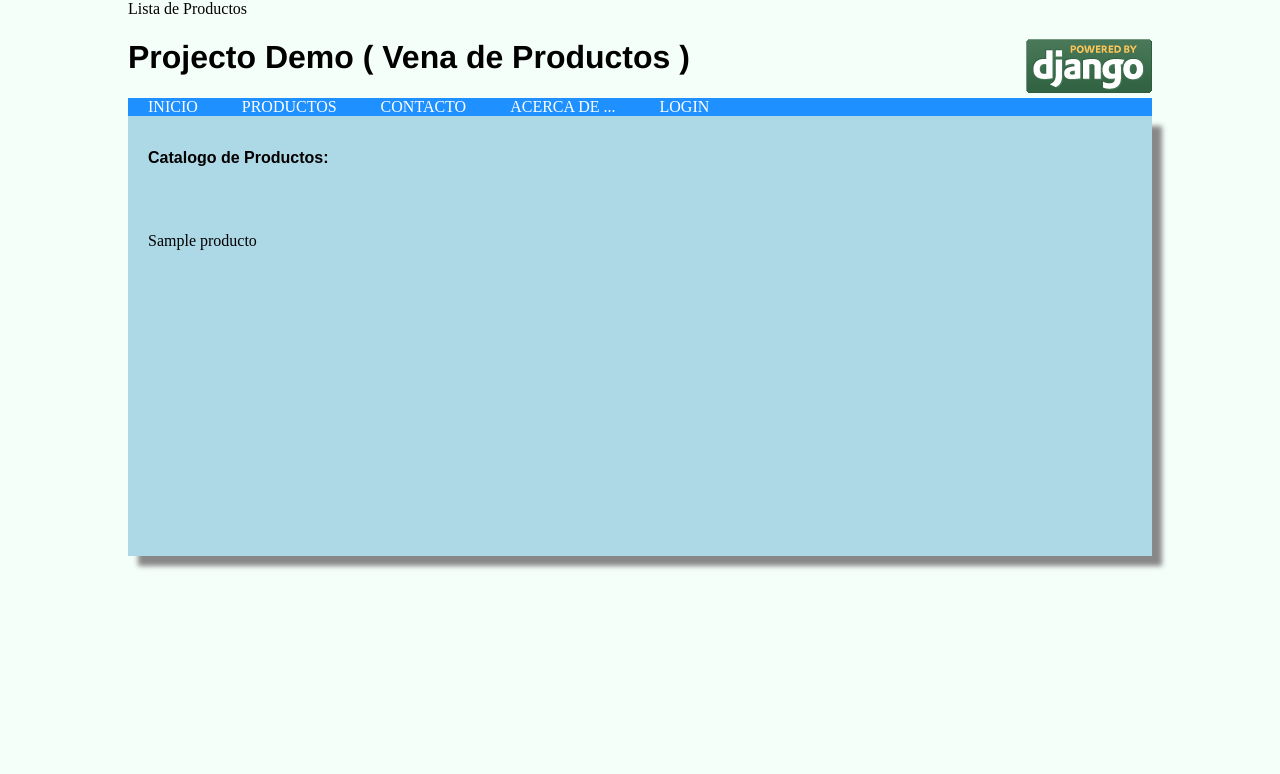
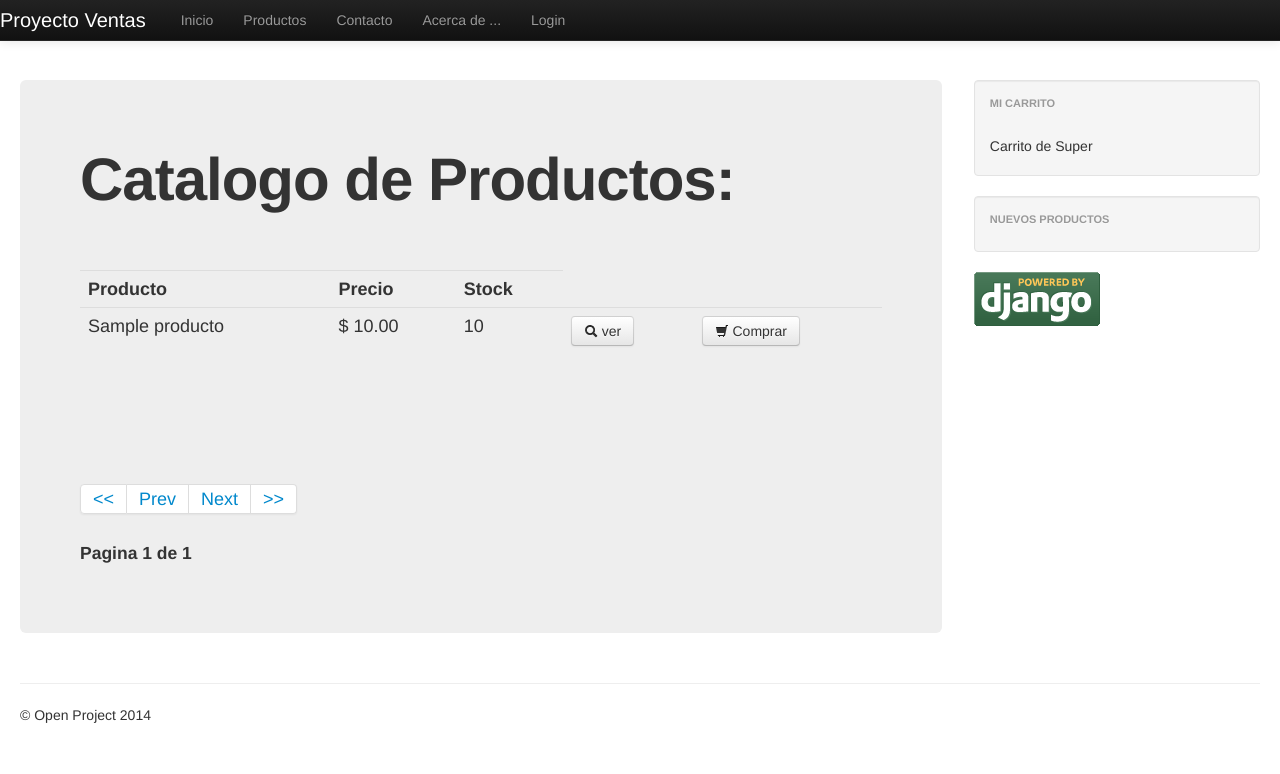
Before and after one commit to jose909/django, a Django app: page /productos/page/1/ in a window 1280 px wide. Shown: the top 774 px of the page. Run offline with Django 3.2, Linux system fonts and the light colour scheme; tables that the repository leaves empty hold one stand-in row (values such as "Sample post"); some libraries are stand-ins or nearby versions.

Commit message:
mmmm
mmmm

```diff
--- a/demo/demo/templates/home/base.html
+++ b/demo/demo/templates/home/base.html
@@ -1,32 +1,100 @@
-<!DOCTYPE HTML>
-<html>
-<head>	<meta charset="utf-8"
-		<title> {% block title %} Titulo Base {% endblock %} </title>
-		{% block css %}<link rel="stylesheet"  href="/media/css/estilo.css"> {% endblock %}
+
+
+<!DOCTYPE html>
+<html lang"es">
+<head>
+	<meta charset="utf-8">
+	<br>
+	<title> {% block title %} Bienvenidos{% endblock %} </title>
+	<link rel="stylesheet"  href="/media/bootstrap/css/bootstrap.css">
+	<link rel="stylesheet"  href="/media/bootstrap/css/bootstrap-responsive.css">
+	<script src="/media/js/jquery.js"></script>
+	<script src="/media/bootstrap/js/bootstrap.js"></script>
+	<style type="text/css">
+		body{
+			padding-top: 60px;
+			padding-bottom: 40px;
+		}
+		.sidebar-nav{
+			padding: 9px 0;
+		}
+
+	</style>
+	<script type="text/javascript">
+        $(document).on('ready',function(){
+              $.ajax({
+                  type:"GET",
+                  contentType:"application/json; charset=utf-8",
+                  dateType:"json",
+                  url:"/ws/productos/",
+                  success:function(response){
+                          var i = (response.length-1)-2;
+                          for(i;i<=(response.length-1);i++){
+                              $('#ProductosNuevos').append("<li>"+response[i].fields.nombre+"</li>");
+                          }
+                  }
+              });
+        });
+
+	</script>
 
 </head>
 <body>
-<header>	<img src="/media/imagenes/django.gif"/>
-		<h1>Projecto Demo ( Vena de Productos )</h1>
-		<nav>
-			<a href="{% url vista_principal %}">Inicio</a>
-			<a href="{% url vista_productos %}">Productos</a>
-			<a href="{% url vista_contacto %}">Contacto</a>
-			<a href="{% url vista_about %}">Acerca de ...</a>
+	<div class="navbar navbar-inverse navbar-fixed-top">
+		<div class = "navbar-inner">
+			<a class="brand" href="{% url vista_principal %}"> Proyecto Ventas</a>
+			{% if user.is_authenticated %}
+				<p class="navbar-text pull-right">
+					Usuario{{user.username}}
+				</p>
+			{% endif %}
+			<ul class="nav">
+				<li><a href="{% url vista_principal %}">Inicio</a></li>
+				<li><a href="/productos/page/1/">Productos</a></li>
+				<li><a href="{% url vista_contacto %}">Contacto</a></li>
+				<li><a href="{% url vista_about %}">Acerca de ...</a></li>
+				{% if user.is_authenticated %}
+				<li><a href="{% url logout_contacto %}"> Cerrar Sesion </a></li>
+				{% else %}
+				<li><a href=" {% url vista_login %} ">Login</a></li>
+				{% endif %}
+			</ul>
+		</div><!--/inner-->
+	</div><!--/navbar-->
 
-			{% if user.is_authenticated %}
-			<a href="{% url logout_contacto %}"> Cerrar Sesion </a>
-			{% else %}
-			<a href=" {% url vista_login %} ">Login</a>
-			{% endif %}
+	<div class="container-fluid">
+		<div class="row-fluid">
+			<div class="span9">
+				<div class="hero-unit">
+					{% block content %}
+					{% endblock %}
+				</div>
+		</div>
+		<div class="span3">
+			<div class="well sidebar-nav">
+				<ul class="nav nav-list">
+					<li class="nav-header">Mi Carrito</li>
+					<br><p align="justify">
+						Carrito de Super
+					</p>
+				</ul>
+			</div><!--/well-->
+		</div><!--/span3-->
+		<div class="span3">
+			<div class="well sidebar-nav">
+				<ul class="nav nav-list" id="ProductosNuevos">
+					<li class="nav-header">NUEVOS PRODUCTOS</li>
 
-		</nav>
+					</p>
+				</ul>
+			</div><!--/well-->
+			<img src="/media/imagenes/django.gif"/>
+		</div><!--/span3-->
 
-
-</header>
-<section>
-	{% block content %}
-	{% endblock %}
-</section>
+	</div>
+<hr>
+	<footer>
+		<p>&copy; Open Project 2014</p>
+	</footer>
 </body>
 </html>
--- a/demo/demo/templates/home/contacto.html
+++ b/demo/demo/templates/home/contacto.html
@@ -16,7 +16,7 @@
 	<form action="." method="POST">
 		{% csrf_token %}
 		{{form.as_p}}
-		<input type="submit" value="submit"/>
+		<button class="btn btn-primary" type="submit">Enviar Comentario</button>
 	</form>
 {% endif %}
 
--- a/demo/demo/templates/home/login.html
+++ b/demo/demo/templates/home/login.html
@@ -6,7 +6,7 @@
 	{%  csrf_token %}
 	{{ mensaje }}
 	{{ form.as_p }}
-	<input type="submit" value="login">
+	<button class="btn btn-primary">Acceder</button>
 
 </form>
 {% endblock %}
--- a/demo/demo/templates/home/productos.html
+++ b/demo/demo/templates/home/productos.html
@@ -4,17 +4,58 @@
 <h1>Catalogo de Productos:</h1>
 <br>
 {% if user.is_authenticated %}
-
-<a href="{% url vista_agregar_producto %}">Agregar nuevo</a>
+<a href="{% url vista_agregar_producto %}" class="btn"> <i class="icon-plus"></i> Nuevo</a>
 {% endif %}
 <br>
 
 {% if productos %}
+	<table class ="table table-hover">
+		<theader>
+			<tr>
+				<th>Producto</th>
+				<th>Precio</th>
+				<th>Stock</th>
+			</tr>
+		</theader>
 	{% for p in productos %}
-		<p>{{p.nombre}}</p>
+		<body>
+			<tr>
+				<td>{{p.nombre}}</td>
+				<td>$ {{p.precio}}</td>
+				<td>{{p.stock}}</td>
+				<td><a class="btn" href="/producto/{{p.id}}/"><li class="icon-search"></li> ver </a></td>
+				<td><a class="btn" href="#"><li class="icon-shopping-cart"></li> Comprar </a></td>
+				{% if user.is_authenticated %}
+					<td> <a class="btn" href="/edit/producto/{{p.id}}"><iclass="icon-pencil"</i> Editar </a> </td>
+				{% endif %}
+			</tr>
+
+		</body>
 	{% endfor %}
-
+</table>
 {% else %}
 	<h2>No exixten productos activos a la venta :( </h2>
 {% endif %}
+
+<br><br><br>
+{% if productos %}
+	<div class = "pagination">
+		<ul>
+				<li><a href="/productos/page/1"> << </a></li>
+			{% if productos.has_previous %}
+				<li><a href="/productos/page/{{productos.previous_page_number}}/"> Prev </a></li>
+			{% else %}
+				<li><a href="#"> Prev </a></li>
+			{% endif %}
+			{% if productos.has_next %}
+				<li><a href="/productos/page/{{productos.next_page_number}}/"> Next </a></li>
+			{% else %}
+				<li><a href="#"> Next </a></li>
+			{% endif %}
+
+			<li><a href="/productos/page/{{productos.paginator.num_pages}}"> >> </a></li>
+	</ul>
+	</div>
+	<h4> Pagina {{productos.number}} de {{ productos.paginator.num_pages}} </h4>
+{% endif %}
 {% endblock %}
```
Also changed, not shown: demo/demo/templates/home/SingleProducto.html (added, +19 -0 lines), demo/demo/templates/home/editProducto.html (added, +21 -0 lines), demo/demo/templates/home/index.html (+12 -1 lines), demo/demo/templates/ventas/addProducto.html (added, +15 -0 lines), demo/demo/templates/ventas/editProducto.html (added, +21 -0 lines), demo/demo/media/MultimediaData/Producto/moto/bikee.jpg (added), demo/demo/media/MultimediaData/Producto/nuevo/1017766_634901249920048_455932230275632314_n.jpg (added), demo/demo/media/MultimediaData/Producto/rrrrrr/numeros_em_ingl_s_1_ao_100_imprimir.jpg (added), demo/demo/media/MultimediaData/Producto/silla de madera/descarga (2).jpg (added), demo/demo/media/MultimediaData/Producto/silla/descarga (1).jpg (added), demo/demo/media/MultimediaData/Producto/ventilador/ventilador.jpg (added), demo/demo/media/MultimediaData/Users/jose/The_Workstation_2_by_Jujika.jpg (added), demo/demo/media/MultimediaData/Users/root/The_Workstation_2_by_Jujika.jpg (added), demo/demo/media/MultimediaData/Users/root/user.jpg (added).
